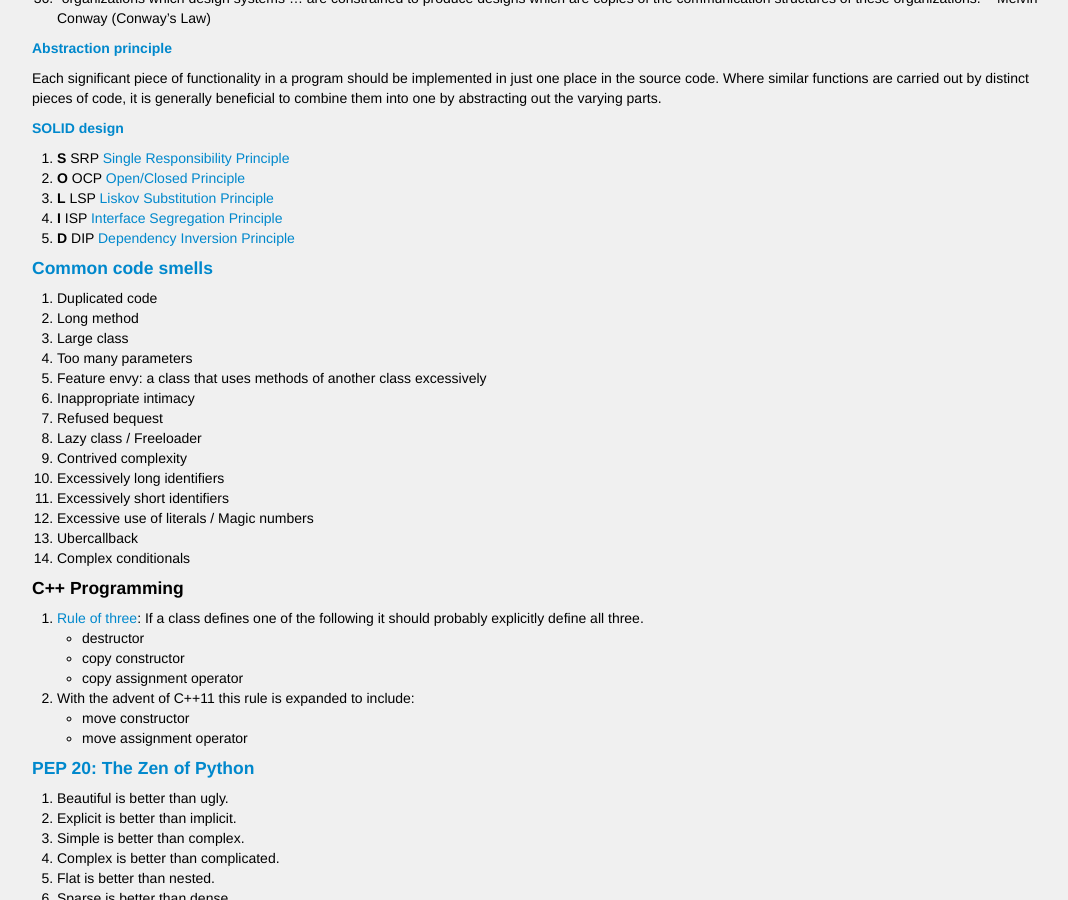
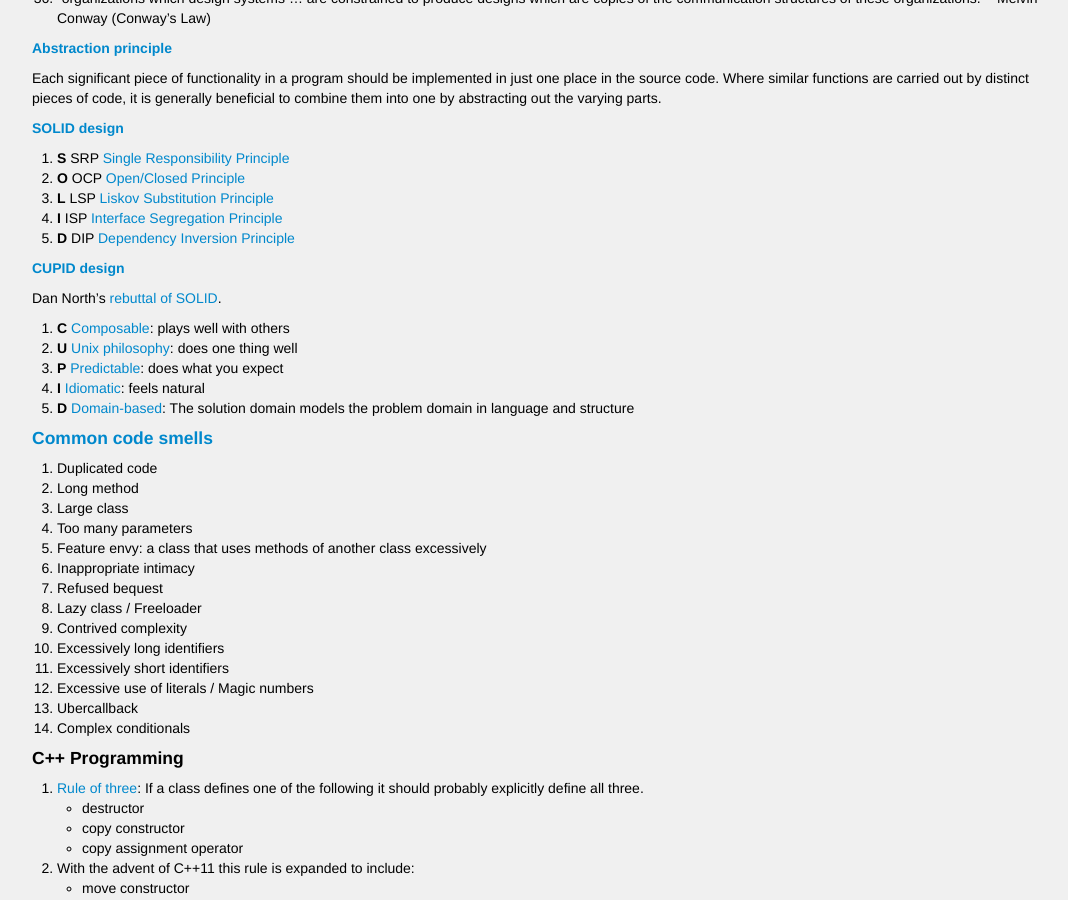
Before and after one commit to Sitwon/code-koans, a Jekyll site: the page built from index.html, in a window 1280 px wide and 900 px high, scrolled down 1272 px. Shown: the whole window, without its empty margins (96-1164 px from the left). Built offline with Jekyll 4.4.1, drawn with Linux system fonts in a browser that asks for light colours.

Commit message:
Adding CUPID as a rebuttal of SOLID

```diff
--- a/index.html
+++ b/index.html
@@ -55,6 +55,14 @@ Each significant piece of functionality in a program should be implemented in ju
 1. **L** LSP [Liskov Substitution Principle](https://en.wikipedia.org/wiki/Liskov_substitution_principle)
 1. **I** ISP [Interface Segregation Principle](https://en.wikipedia.org/wiki/Interface_segregation_principle)
 1. **D** DIP [Dependency Inversion Principle](https://en.wikipedia.org/wiki/Dependency_inversion_principle)
+
+##### [CUPID design](https://dannorth.net/2022/02/10/cupid-for-joyful-coding/)
+Dan North's [rebuttal of SOLID](https://dannorth.net/2021/03/16/cupid-the-back-story/).
+1. **C** [Composable](https://dannorth.net/2022/02/10/cupid-for-joyful-coding/#composable): plays well with others
+1. **U** [Unix philosophy](https://dannorth.net/2022/02/10/cupid-for-joyful-coding/#unix-philosophy): does one thing well
+1. **P** [Predictable](https://dannorth.net/2022/02/10/cupid-for-joyful-coding/#predictable): does what you expect
+1. **I** [Idiomatic](https://dannorth.net/2022/02/10/cupid-for-joyful-coding/#idiomatic): feels natural
+1. **D** [Domain-based](https://dannorth.net/2022/02/10/cupid-for-joyful-coding/#domain-based): The solution domain models the problem domain in language and structure
 
 #### [Common code smells](http://en.wikipedia.org/wiki/Code_smell)
 1. Duplicated code
```
